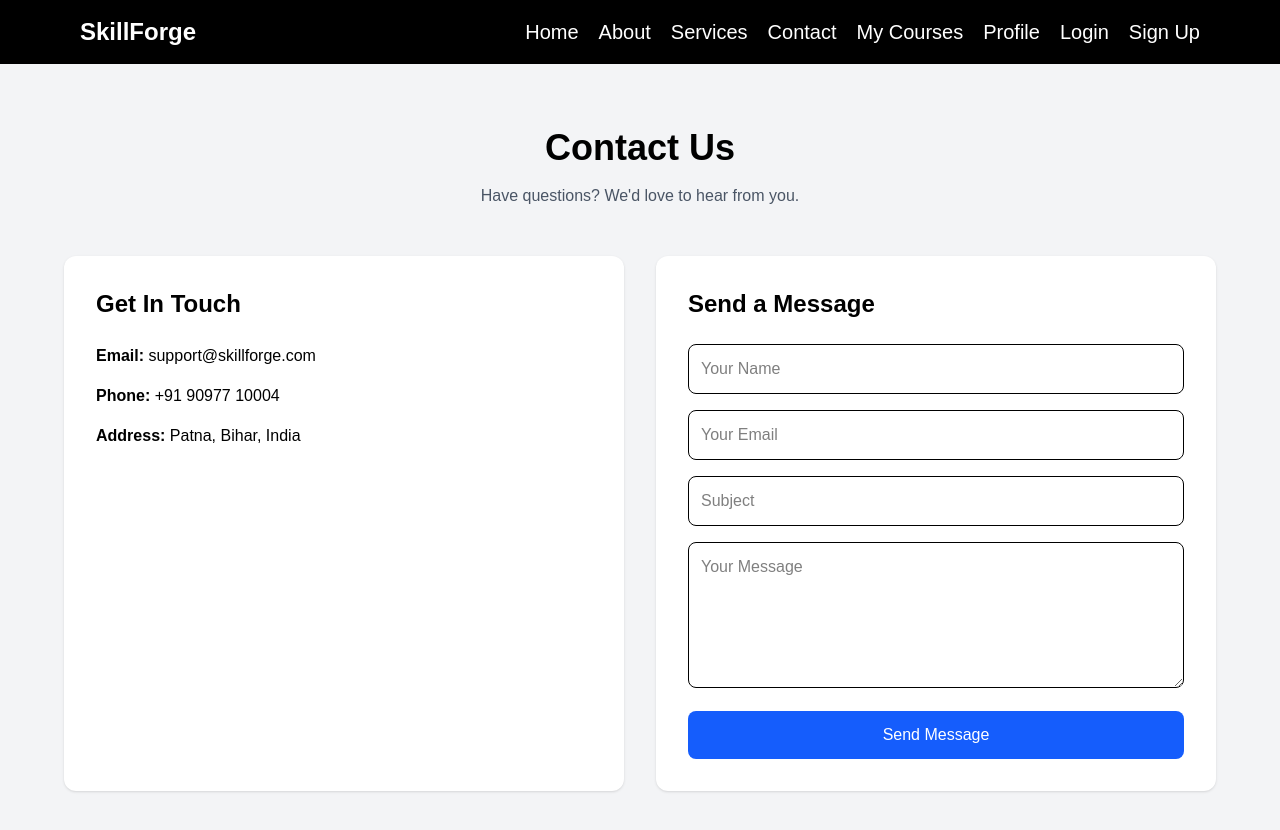
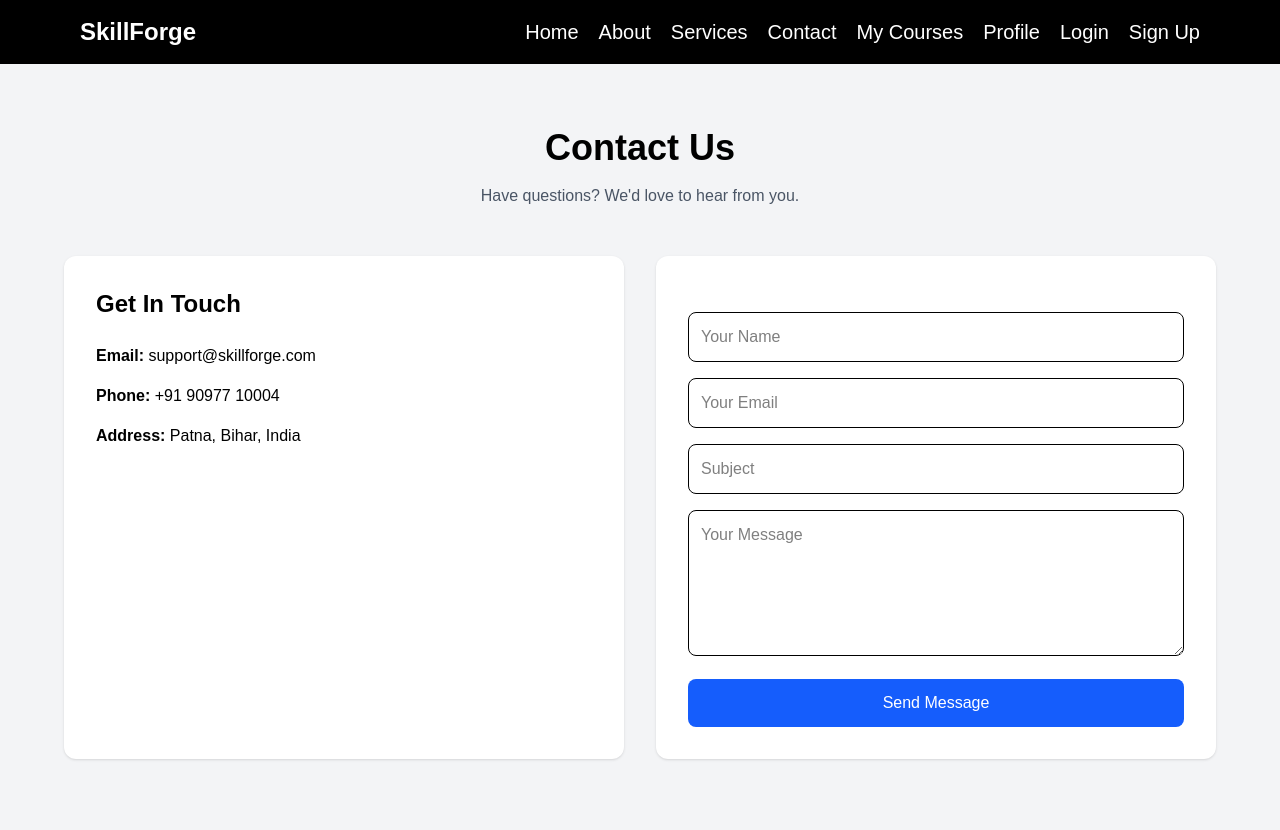
Before and after one commit to gauravkumar2005/SkillForge, a Next.js app: page /contact in a window 1280 px wide. Shown: the top 830 px of the page. Built offline with nearby package versions, Linux system fonts and the light colour scheme.

Commit message:
update contact page code

```diff
--- a/src/app/contact/page.jsx
+++ b/src/app/contact/page.jsx
@@ -37,7 +37,7 @@ export default function ContactPage() {
           {/* Contact Form */}
           <div className="bg-white p-8 rounded-xl shadow">
             <h2 className="text-2xl font-semibold mb-6">
-              Send a Message
+
             </h2>
 
             <form className="space-y-4">
```
